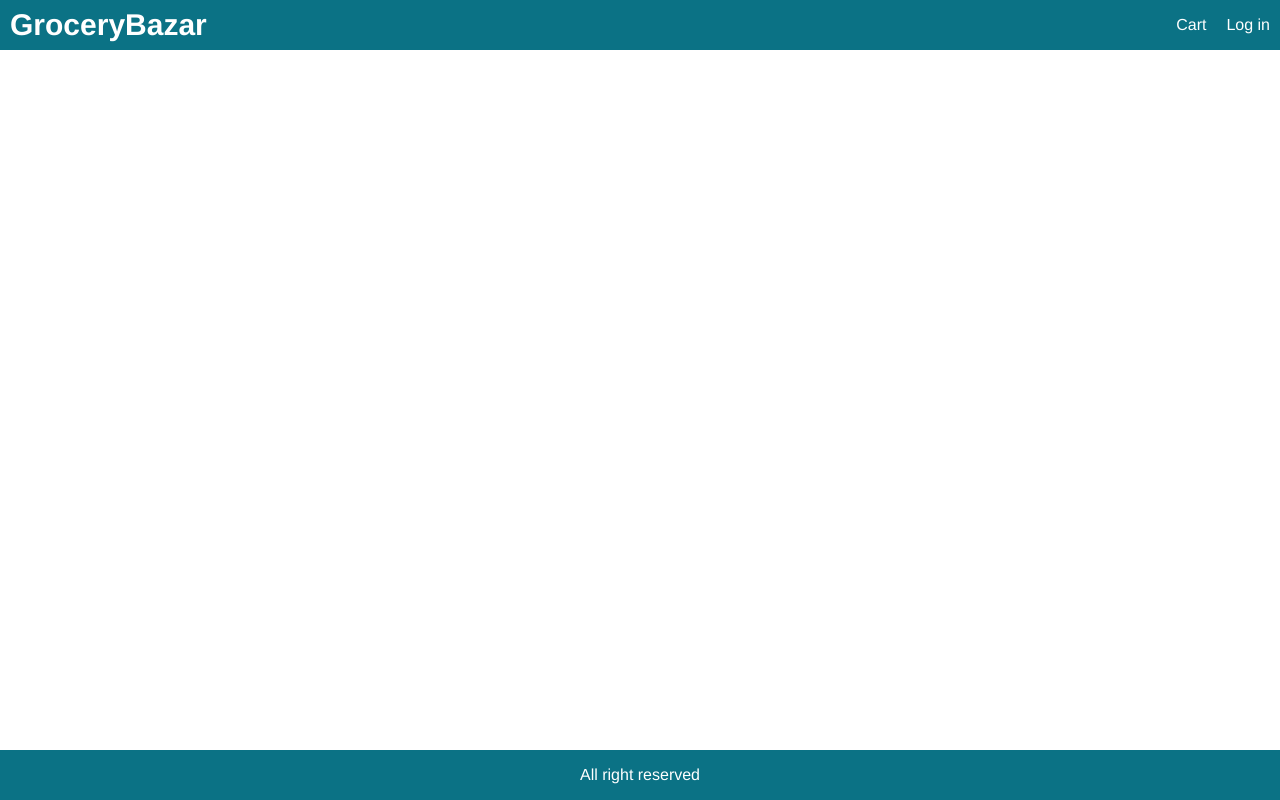
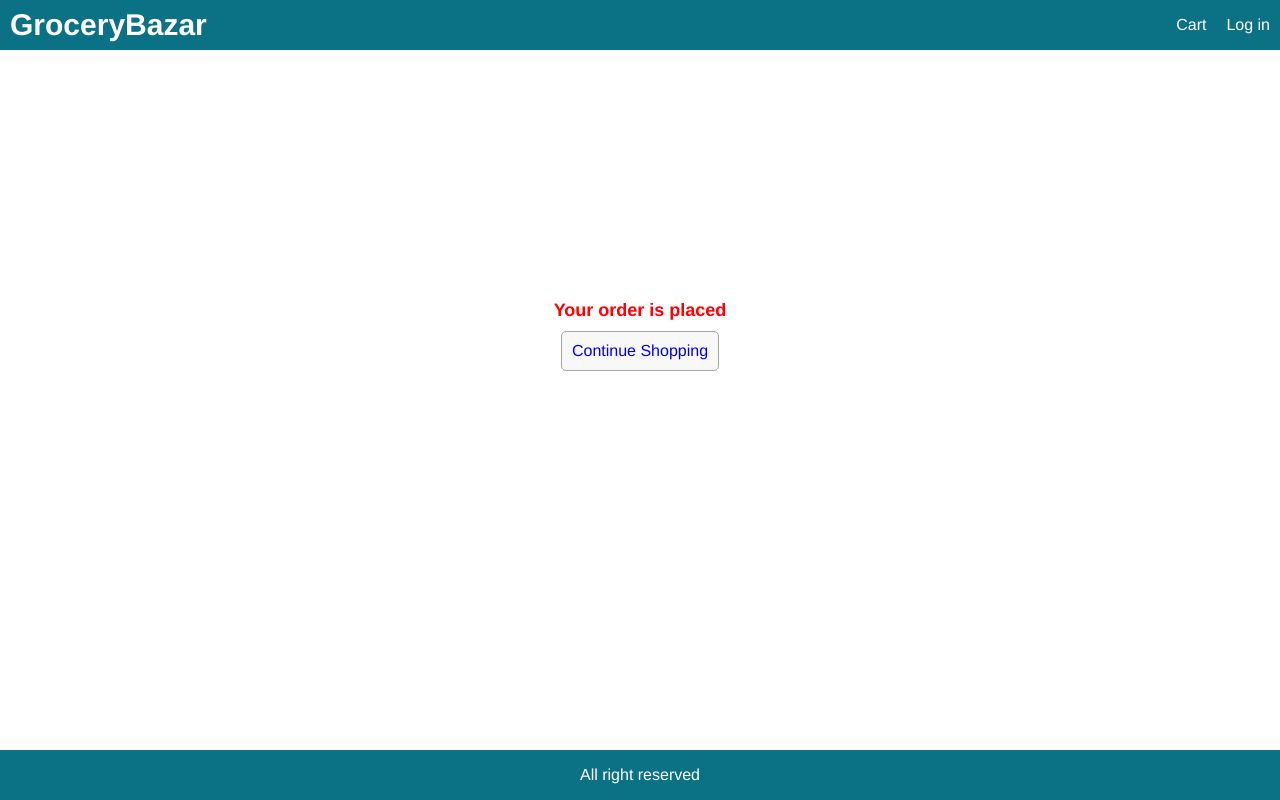
Before and after one commit to attainu/backend-project-mdashfaque-mamdu-au17, a React (Create React App) app in the folder frontend/grocery/: page /order/1 in a window 1280 px wide. Built offline with nearby package versions, Linux system fonts and the light colour scheme.

Commit message:
favicon and css change

```diff
--- a/frontend/grocery/src/App.js
+++ b/frontend/grocery/src/App.js
@@ -7,6 +7,7 @@ import DeliveryAddressScreen from './screens/DeliveryAddressScreen/DeliveryAddre
 import HomeScreen from './screens/HomeScreen/HomeScreen';
 import LoginScreen from './screens/LoginScreen/LoginScreen';
 import PaymentMethodScreen from './screens/PaymentMethodScreen/PaymentMethodScreen';
+import OrderScreen from './screens/OrderScreen/OrderScreen';
 import PlaceorderScreen from './screens/PlaceorderScreen/PlaceorderScreen';
 import ProductScreen from './screens/ProductScreen/ProductScreen';
 import SignUpScreen from './screens/SignUpScreen/SignUpScreen';
@@ -62,6 +63,7 @@ function App() {
           <Route path="/shipping" component={DeliveryAddressScreen}></Route>
           <Route path="/payment" component={PaymentMethodScreen}></Route>
           <Route path="/placeorder" component={PlaceorderScreen}></Route>
+          <Route path={`/order/:id`} component={OrderScreen}></Route>
           <Route path="/" component={HomeScreen} exact></Route>
         </main>
 
--- a/frontend/grocery/src/screens/CartScreen/CartScreen.js
+++ b/frontend/grocery/src/screens/CartScreen/CartScreen.js
@@ -39,7 +39,7 @@ function CartScreen(props) {
         </h1>
         {cartItems.length === 0 ? (
           <MessageBox>
-            Cart is empty. <Link to="/">Shop Now</Link>
+            Cart is empty. <button ><Link to="/">Shop Now</Link></button>
           </MessageBox>
         ) : (
           <ul>
--- /dev/null
+++ b/frontend/grocery/src/screens/OrderScreen/OrderScreen.css
@@ -0,0 +1,12 @@
+.container{
+    display: flex;
+    justify-content: center;
+    align-items: center;
+    flex-direction: column;
+    margin-top: 30vh;
+
+}
+
+.container h1{
+    color: red;
+}
--- /dev/null
+++ b/frontend/grocery/src/screens/OrderScreen/OrderScreen.js
@@ -0,0 +1,16 @@
+import React from 'react';
+import './OrderScreen.css'
+import { Link } from 'react-router-dom';
+function OrderScreen() {
+  return (
+    <div className='container'>
+
+      <h1>Your order is placed</h1>
+      <button><Link to="/">Continue Shopping</Link></button>
+
+
+    </div>
+  );
+}
+
+export default OrderScreen;
--- a/frontend/grocery/src/screens/PlaceorderScreen/PlaceorderScreen.js
+++ b/frontend/grocery/src/screens/PlaceorderScreen/PlaceorderScreen.js
@@ -46,7 +46,7 @@ function PlaceorderScreen(props) {
                 <h2>Shipping Details</h2>
                 <p>
                   <strong>Name: </strong> {cart.deliveryAddress.fullName} <br />
-                  <strong>Address: </strong> {cart.deliveryAddress.address}, ,{' '}
+                  <strong>Address: </strong> {cart.deliveryAddress.address}, {' '}
                   {cart.deliveryAddress.pincode}, {cart.deliveryAddress.city}{' '}
                   <br />
                   <strong>Mobile Number: </strong>
@@ -146,8 +146,8 @@ function PlaceorderScreen(props) {
                 <div></div>
               )}
 
-              {loading && <LoadingBox></LoadingBox>}
-              {error && <MessageBox variant="danger"></MessageBox>}
+              {/* {loading && <LoadingBox></LoadingBox>}
+              {error && <MessageBox variant="danger"></MessageBox>} */}
             </ul>
           </div>
         </div>
```
Also changed, not shown: 1 other file (tests, documents, lock files or other folders).
